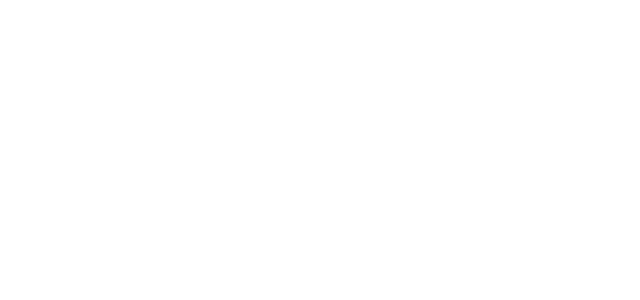
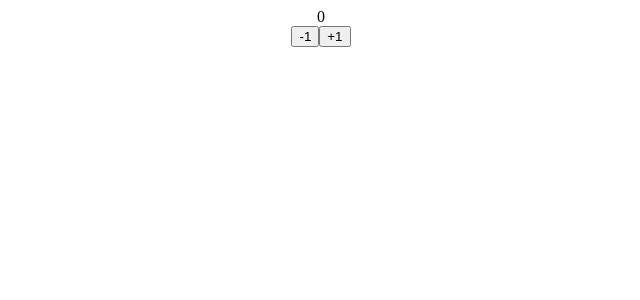
Before and after one commit to yuna-c/react, a React (Vite) app: page / in a window 1280 px wide. Shown: the top 300 px of the page, without its empty margins (319-959 px from the left). Built offline with nearby package versions, Linux system fonts and the light colour scheme.

Commit message:
📝 add : 카운터 앱 실습

```diff
--- a/src/App.jsx
+++ b/src/App.jsx
@@ -1,68 +1,33 @@
+import { useState } from 'react';
 import './styles/App.scss';
 
 const App = () => {
-	return <></>;
+	const [number, setNumber] = useState(0);
+	const formEventObstruct = (e) => {
+		e.preventDefault();
+	};
+	const onPlusNumberClick = () => {
+		setNumber(number + 1);
+	};
+	const onMinusNumberClick = () => {
+		number < 1 ? setNumber(number) : setNumber(number - 1);
+	};
+	const styles = {
+		display: 'flex',
+		alignItems: 'center',
+		flexDirection: 'column',
+	};
+
+	return (
+		<>
+			<div style={styles}>
+				<span>{number}</span>
+				<form onClick={formEventObstruct}>
+					<button onClick={onMinusNumberClick}> -1 </button>
+					<button onClick={onPlusNumberClick}> +1 </button>
+				</form>
+			</div>
+		</>
+	);
 };
 export default App;
-
-/*
-1. 브라우저가 렌더링 되는 원리
-1-1. 가상돔(Virtual DOM)
-
-1-2. DOM
-페이지 : 문서(document)
-페이지를 이루는 컴포넌트 : 엘리먼트(element)
-tree 형태(= DOM TREE)
-트리의 요소 하나하나 : 노드
-API : HTML 요소에 접근해서 수정할 수 있는 함수
-
-1-3. DOM 사용 예시
-
-// id가 demo인 녀석을 찾아, 'Hello World!'를 대입해줘.
-document.getElementById("demo").innerHTML = "Hello World!";
-
-// p 태그들을 모두 가져와서 element 변수에 저장해줘
-const element = document.getElementsByTagName("p");
-
-// 클래스 이름이 intro인 모든 요소를 가져와서 x 변수에 저장해줘
-const x = document.getElementsByClassName("intro");
-
-
-2. 가상DOM(Virtual DOM)
-
-2-1. 가상DOM
-가상DOM을 이용해서 실제DOM을 변경 : 복사본 형태
-객체(object) 형태로 메모리에 저장
-실제 DOM을 조작하는 것 보다 훨씬 더 빠르게 조작
-
-2-2. DOM 조작 과정
-* 만일 인스타그램의 좋아요 버튼을 누른다면 빨간색 하트에 해당되는 엘리먼트 DOM 요소가 갱신
-
-**[STEP 1]**
-이 과정에서 리액트는 항상 **`2가지 버전의 가상DOM`**을 가지고 있음
-
-1. 화면이 갱신되기 **전** 구조가 담겨있는 **가상DOM 객체**
-2. 화면 갱신 **후** 보여야 할 **가상 DOM 객체**
-
-리액트는 **`state`**가 변경돼야만 리렌더링이 되죠. 그 때, 바로 2번에 해당되는 **가상 DOM을 만듬**
-
-**[STEP 2 : diffing]**
-**state**가 변경되면 2번에서 생성된 가상돔과 1번에서 이미 갖고있었던 **가상돔을 비교**해서 어느 부분(엘리먼트)에서 변화가 일어났는지를 상당히 빠르게 파악함
-
-**[STEP 3 : 재조정(reconciliation)]**
-파악이 다 끝나면, 변경이 일어난 **그 부분만** 실제 `DOM에 적용`시킴. 적용시킬 때는, 한건 한건 적용시키는 것이 아니라, 변경사항을 모두 모아 한 번만 적용을 시킴**(Batch Update 🔥)**
-
-2-3. Batch Update
-state를 batch 방법으로 update 한다는 것은 변경된 모든 엘리먼트를 한꺼번에 반영할 수 있는 방법
-
-3. 브라우저 렌더링(페인팅)
-3-1. 렌더링 순서
-**가상 DOM 생성**: React는 컴포넌트의 렌더 함수를 실행하여 가상 DOM을 새로 생성합니다.
-**차이 비교 (Diffing)**: 새로운 가상 DOM과 이전 가상 DOM을 비교하여 실제 DOM을 업데이트해야 할 부분을 찾습니다.
-**배치 업데이트 (Reconciliation)**: 변경된 부분만을 효율적으로 실제 DOM에 반영합니다.
-
-3-2. 브라우저 렌더링(페인팅)
-1. **스타일 계산**: HTML과 CSS를 분석하여 각 요소의 스타일을 계산
-2. **레이아웃**: 각 요소의 위치와 크기를 계산
-3. **페인팅**: 레이아웃 단계에서 계산된 정보를 바탕으로 요소를 화면에 그림
-*/
```
